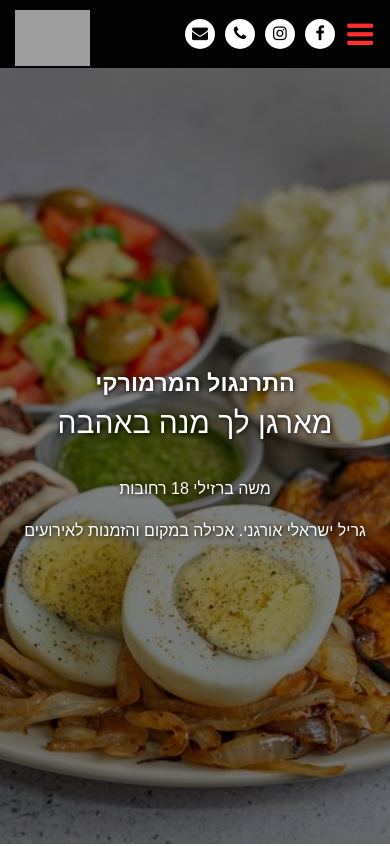
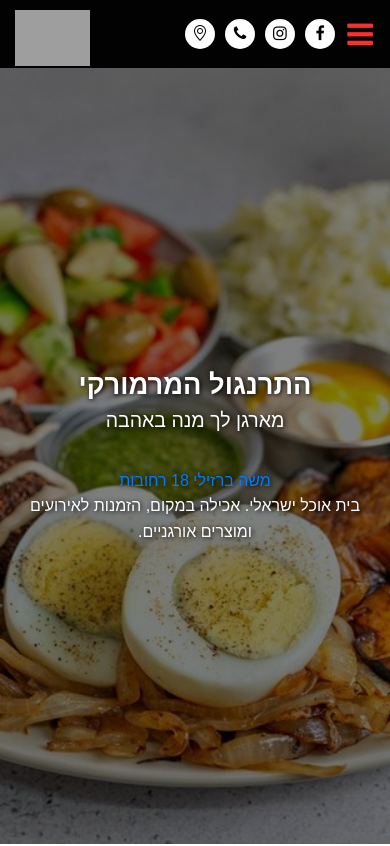
Before and after one commit to Ofir93/Hatarnegol, a plain HTML site: page index.html in a window 390 px wide. Shown: the top 846 px of the page. Drawn offline with nearby package versions, Linux system fonts and the light colour scheme; grey boxes are pictures that could not be loaded.

Commit message:
changing text
the home text
and on the way adding a waze nav link
and a google maps links in the header and footer

```diff
--- a/index.css
+++ b/index.css
@@ -391,7 +391,10 @@ input[type='submit']:hover {
     font-size: 16px;
   }
   .banner h1 {
-    font-size: 6vw;
+    font-size: 7vw;
+  }
+  .banner h2 {
+    font-size: 5vw;
   }
   .about_us-section,
   .contact_us-section {
--- a/index.html
+++ b/index.html
@@ -60,8 +60,8 @@
                   ></a>
                 </li>
                 <li>
-                  <a href="mailto:tevel12140@gmail.com"
-                    ><i class="fa fa-envelope" aria-hidden="true"></i
+                  <a href="https://maps.app.goo.gl/dTRAjY8nUxP5RwFk8"
+                    ><i class="bi bi-geo-alt" aria-hidden="true"></i
                   ></a>
                 </li>
               </ul>
@@ -85,8 +85,11 @@
       <div class="container">
         <h1>התרנגול המרמורקי</h1>
         <h2>מארגן לך מנה באהבה</h2>
-        <p>משה ברזילי 18 רחובות</p>
-        <p>גריל ישראלי אורגני. אכילה במקום והזמנות לאירועים</p>
+        <a
+          href="https://ul.waze.com/ul?preview_venue_id=22806847.228068469.149661&navigate=yes&utm_campaign=default&utm_source=waze_website&utm_medium=lm_share_location"
+          >משה ברזילי 18 רחובות</a
+        >
+        <p>בית אוכל ישראלי. אכילה במקום, הזמנות לאירועים ומוצרים אורגניים.</p>
       </div>
     </div>
 
@@ -115,31 +118,31 @@
               אין רגע דל, גם בפגישה מקרית באמצע היום, או סביב שולחן של תושבי
               השכונה. תמיד אבל תמיד תצא מהכינוס שהלב מתמלא באהבה, שמחה עם המון
               תובנות על החיים ובכלל. <br />
-              "התרנגול המרמורקי" ממוקם ברחוב החנויות האגדי וההיסטורי - משה ברזילי
-              18, מקום שבו היתה ממוקמת גם התחנה הישנה של מרכז השכונה.
+              "התרנגול המרמורקי" ממוקם ברחוב החנויות האגדי וההיסטורי - משה
+              ברזילי 18, מקום שבו היתה ממוקמת גם התחנה הישנה של מרכז השכונה.
               <br />המקום נותן יחס אישי לכל לקוח ומכין מנות באהבה מידי יום
               <br />
               א-ה בשעות הבוקר והצהריים 10-16 <br />
-              הכל טרי, נקי ומסביר פנים כמו שנאמר "טעם עולמי במחיר עממי" מחיר סביר לכל
-              כיס עם עיסקיות מלאות לאורך כל שעות הפעילות.
+              הכל טרי, נקי ומסביר פנים כמו שנאמר "טעם עולמי במחיר עממי" מחיר
+              סביר לכל כיס עם עיסקיות מלאות לאורך כל שעות הפעילות.
             </p>
             <p>
               "התרנגול המרמורקי" הוקם בשנת 2022 על יסודות פלאפל רמי המיתולוגי
               שעבד מ2005. <br />
               הרעיון התחיל במוחם של שני חברים שחברו יחד כדי להקים בית אוכל
               שכונתי צנוע וטעים. מקום שייזמן אליו לקוחות מהדרך וימלא את צרכי
-              תושבי השכונה למנות מנחמות וטעימות במרחק פסיעה מהבית. הכל נעשה באהבה
-              והכרת תודה על ההזדמנות לשמח את לב הלקוח באוכל מנחם טעים וזול.
+              תושבי השכונה למנות מנחמות וטעימות במרחק פסיעה מהבית. הכל נעשה
+              באהבה והכרת תודה על ההזדמנות לשמח את לב הלקוח באוכל מנחם טעים
+              וזול.
               <br />
               מידי יום מכינים בלילת פלאפל מדהימה ובייתית מבית היוצר של הפלאפל
-              המיתולוגי - פלאפל רמי גדסי. עדיין ממשיכים מ2005 למכור במקום את אותה
-              עיסה מושלמת. <br />
+              המיתולוגי - פלאפל רמי גדסי. עדיין ממשיכים מ2005 למכור במקום את
+              אותה עיסה מושלמת. <br />
               המקום מכין מנת חזה עוף יחודית מיוחדת במינה, חזה עוף קצוץ במרנידת
               הבית עם בצל מקורמל על הפלאנצ'ה מנה פופולרית בקרב לקוחות המקום.
               <br />
               שניצל התרנגול שלנו קריספי על טהרת טמפורה מתובלת בתבלין הבית, נגיסי
-              ביסלי וזרעי סומסום. שניצל טעים ששמו כבר הגיע
-              למרחקים. <br />
+              ביסלי וזרעי סומסום. שניצל טעים ששמו כבר הגיע למרחקים. <br />
               המעורב המרמורקי שלנו עדין עד דמעות, רך ונימוח מתובל בתערובת חוויג'
               ותבלינים כמו שרק אנחנו יודעים. <br />
               עוד המון הפתעות מידי יום והמון פינוקים על הדרך. <br />
@@ -638,10 +641,10 @@
             ></a>
           </li>
           <li>
-            <a href="mailto:tevel12140@gmail.com"
-              ><i class="fa fa-envelope" aria-hidden="true"></i
-            ></a>
-          </li>
+            <a href="https://maps.app.goo.gl/dTRAjY8nUxP5RwFk8"
+            ><i class="bi bi-geo-alt" aria-hidden="true"></i
+          ></a>
+  </li>
         </ul>
       </div>
     </footer>
```
